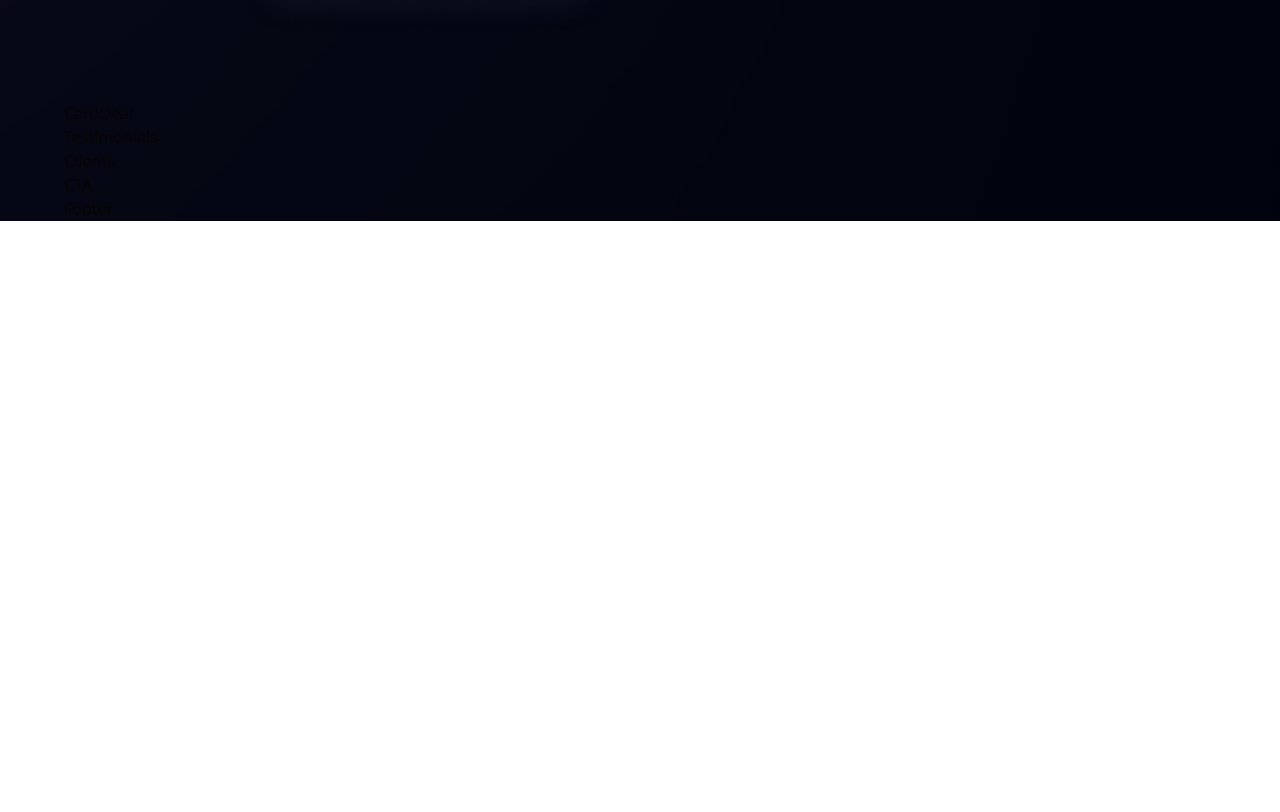
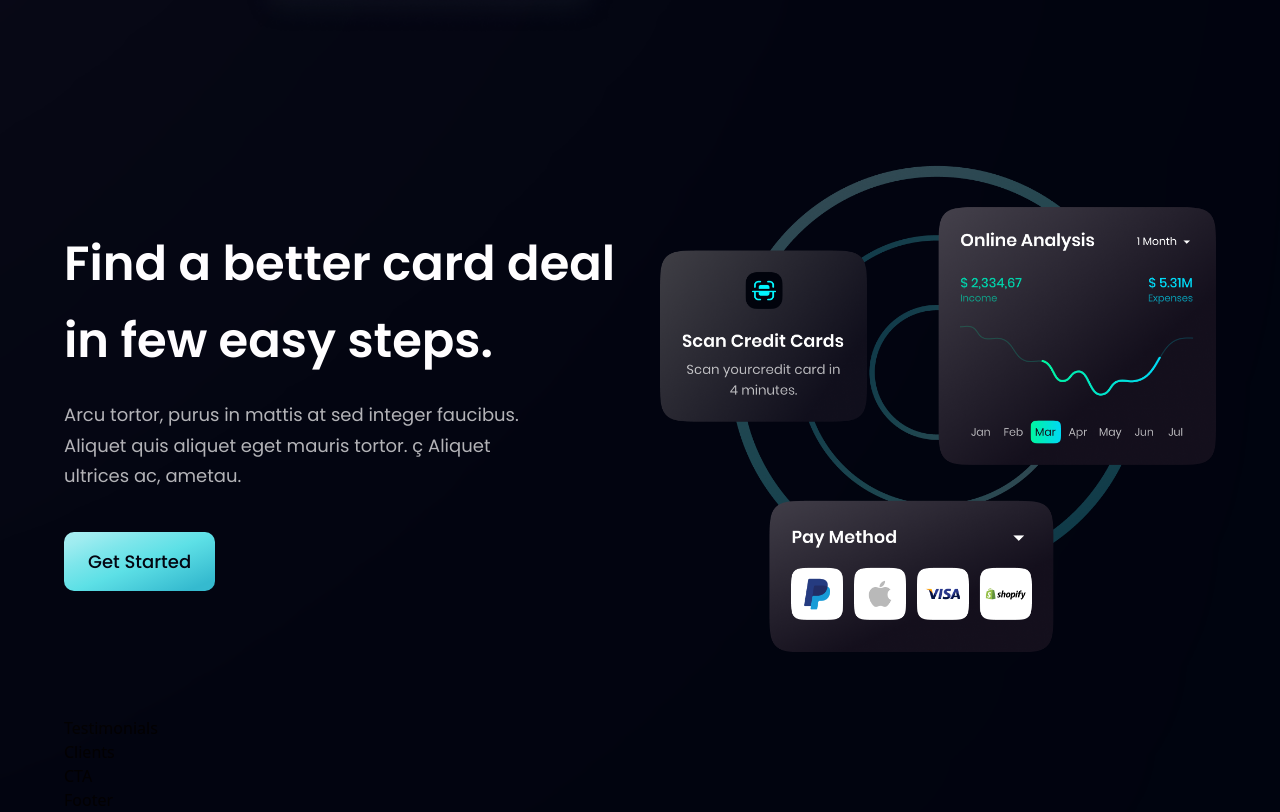
Before and after one commit to ManuelPeJu/Bank_Design, a React (Vite) app in the folder Bank_modern_app/: page / in a window 1280 px wide. Shown: the part 2088-2900 px from the top of the page. Before the commit the page ends 2309 px from the top, so only its background shows below. Built offline with nearby package versions, Linux system fonts and the light colour scheme.

Commit message:
cambio en el componente button y CardDeal 100%

```diff
--- a/Bank_modern_app/src/components/Button.jsx
+++ b/Bank_modern_app/src/components/Button.jsx
@@ -2,7 +2,7 @@
 
 const Button = ({ styles }) => {
   return (
-    <button type='button' className={`py-4 px-6 font-poppins font-medium text-[18px] text-primary bg-blue-gradient rounded-[10px] outline-none ${styles}`}>
+    <button type='button' className={`py-4 px-6 font-poppins font-medium text-[18px] text-primary bg-blue-gradient rounded-[10px] outline-none ${styles} rounded-[10px]`}>
       Get Started
     </button>
   )
--- a/Bank_modern_app/src/components/CardDeal.jsx
+++ b/Bank_modern_app/src/components/CardDeal.jsx
@@ -1,8 +1,27 @@
 import React from 'react'
-
+import { card } from '../assets'
+import styles, { layout } from '../style'
+import Button from './Button'
 const CardDeal = () => {
   return (
-    <div>CardDeal</div>
+    <section className={layout.section}>
+      <div className={layout.sectionInfo}>
+        <h2 className={styles.heading2}>
+          Find a better card deal <br className='sm:block hidden'  /> in few easy steps.
+        </h2>
+        <p className={`${styles.paragraph} max-w-[470px] mt-5`}>
+          Arcu tortor, purus in mattis at sed integer faucibus. Aliquet quis aliquet eget mauris tortor. ç Aliquet ultrices ac, ametau.
+        </p>
+        <Button
+        styles="mt-10"
+        />
+      </div>
+
+      <div className={layout.sectionImg}>
+        <img src={card} alt="card" className='w-[100%] h-[100%]' />
+      </div>
+
+    </section>
   )
 }
 
```
